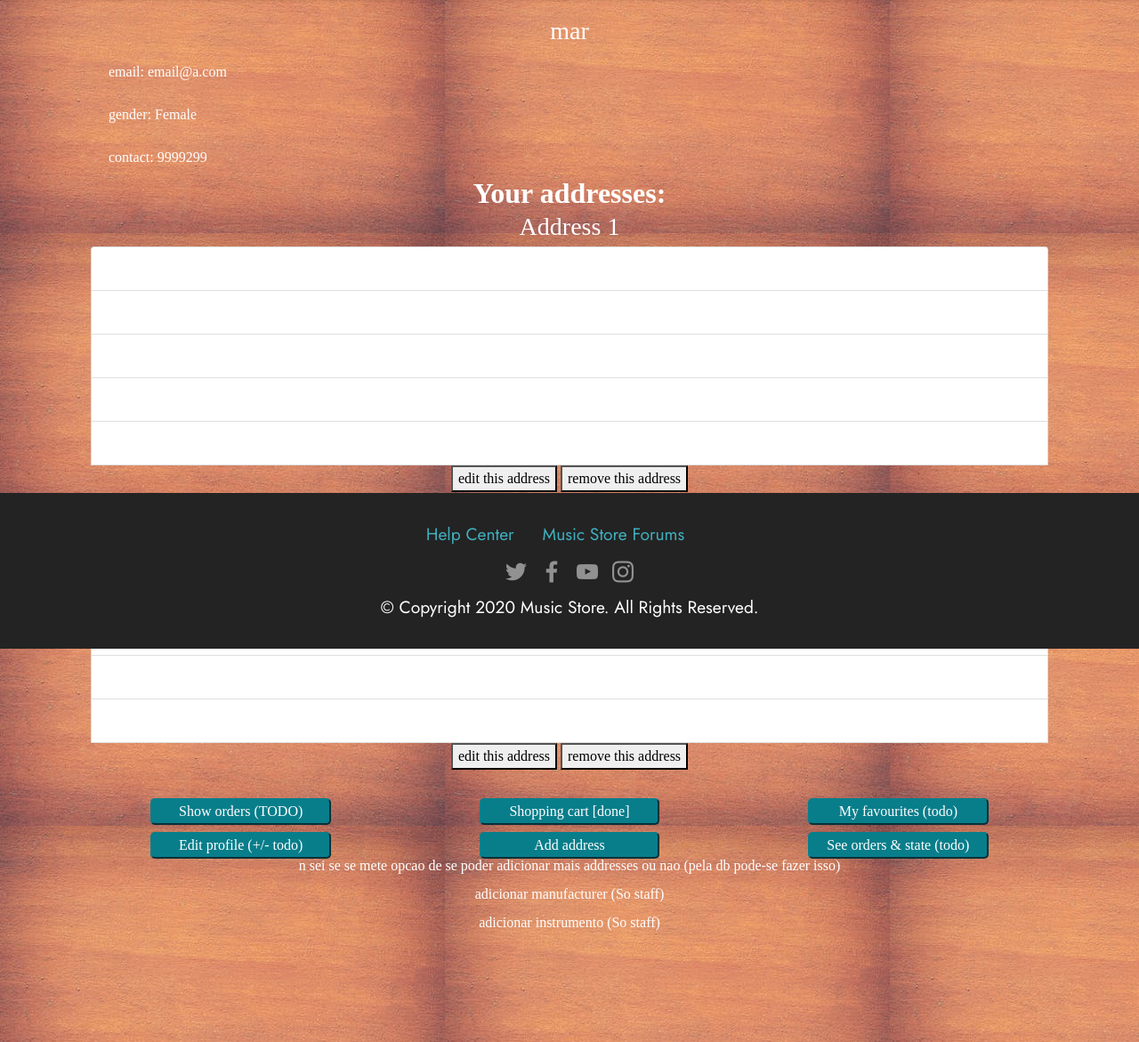
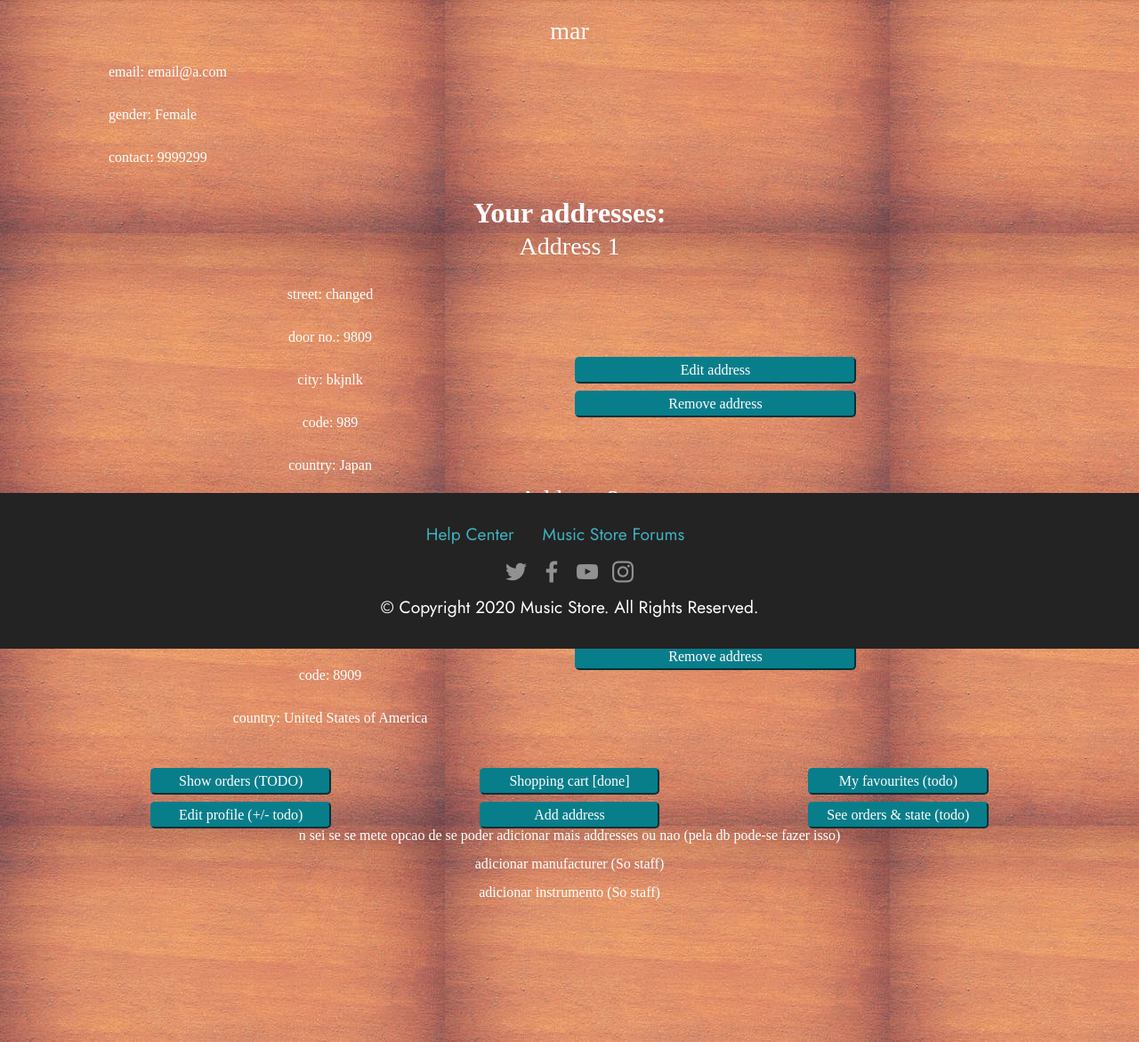
Before and after one commit to immarianaas/MusicStore, a Django app: page /account/ in a window 1280 px wide. Shown: the part 71-1242 px from the top of the page at 89% size. Run offline with Django 3.2, Linux system fonts and the light colour scheme; a user stored in the database is signed in; data comes from the database, SQL or seed files in the repository; some libraries are stand-ins or nearby versions.

Commit message:
html para address em account

```diff
--- a/templates/account_details.html
+++ b/templates/account_details.html
@@ -11,26 +11,37 @@
             {% if addrs|length == 0 %}
                 <h5>You haven't added an adddress yet...</h5>
             {% else %}
-                <h2><strong>Your addresses:</strong></h2>
-
-                {% csrf_token %}
+                <div style="margin-top: 1rem" class="container">
+                    <h2 style="float: left; width: 100%; margin-top: 0.4rem"><strong>Your addresses:</strong></h2>
+                    <div class="address-div">
                         {% for a in addrs %}
                             <h3>Address {{ forloop.counter }}</h3>
-                    <ul class="list-group" style="margin-top: 0.5rem">
+                            <div class="row">
+                                <div class="col">
+                                    <ul class="list-group ul-background" style="margin-top: 0.5rem">
                                         <li class="list-group-item">street: {{ a.street }}</li>
                                         <li class="list-group-item">door no.: {{ a.door }}</li>
                                         <li class="list-group-item">city: {{ a.city }}</li>
                                         <li class="list-group-item">code: {{ a.code }}</li>
                                         <li class="list-group-item">country: {{ a.get_country_display }}</li>
+                                    </ul>
+                                </div>
+                                <div class="col">
                                     <form action="/edit/addresses/" method="post">
                                         {% csrf_token %}
                                         <input type="hidden" name="id" value="{{ a.id }}">
-                            <input type="submit" value="edit this address">
-                            <input type="submit" name="rem" value="remove this address">
-
+                                        <div style="margin-top: 20%" class="row">
+                                                <input style="float: right" class="href_button" type="submit" value="Edit address">
+                                        </div>
+                                        <div style="margin-top: 0.5rem" class="row">
+                                            <input style="float: left" class="href_button" type="submit" name="rem" value="Remove address">
+                                        </div>
                                     </form>
-                    </ul>
+                                </div>
+                            </div>
                         {% endfor %}
+                    </div>
+                </div>
             {% endif %}
         </div>
         <div style="margin-top: 2rem" class="container">
--- a/templates/layout.html
+++ b/templates/layout.html
@@ -107,6 +107,14 @@
             background: none;
             text-align: left;
             border: none;
+        }
+        .ul-background li{
+            background: none;
+            border: none;
+        }
+        .address-div {
+            width: 100%;
+            margin-top: 1rem;
         }
     </style>
 </head>
```
Also changed, not shown: templates/shopping_cart.html (+4 -11 lines). Lines whose indentation alone changed are shown as unchanged.
